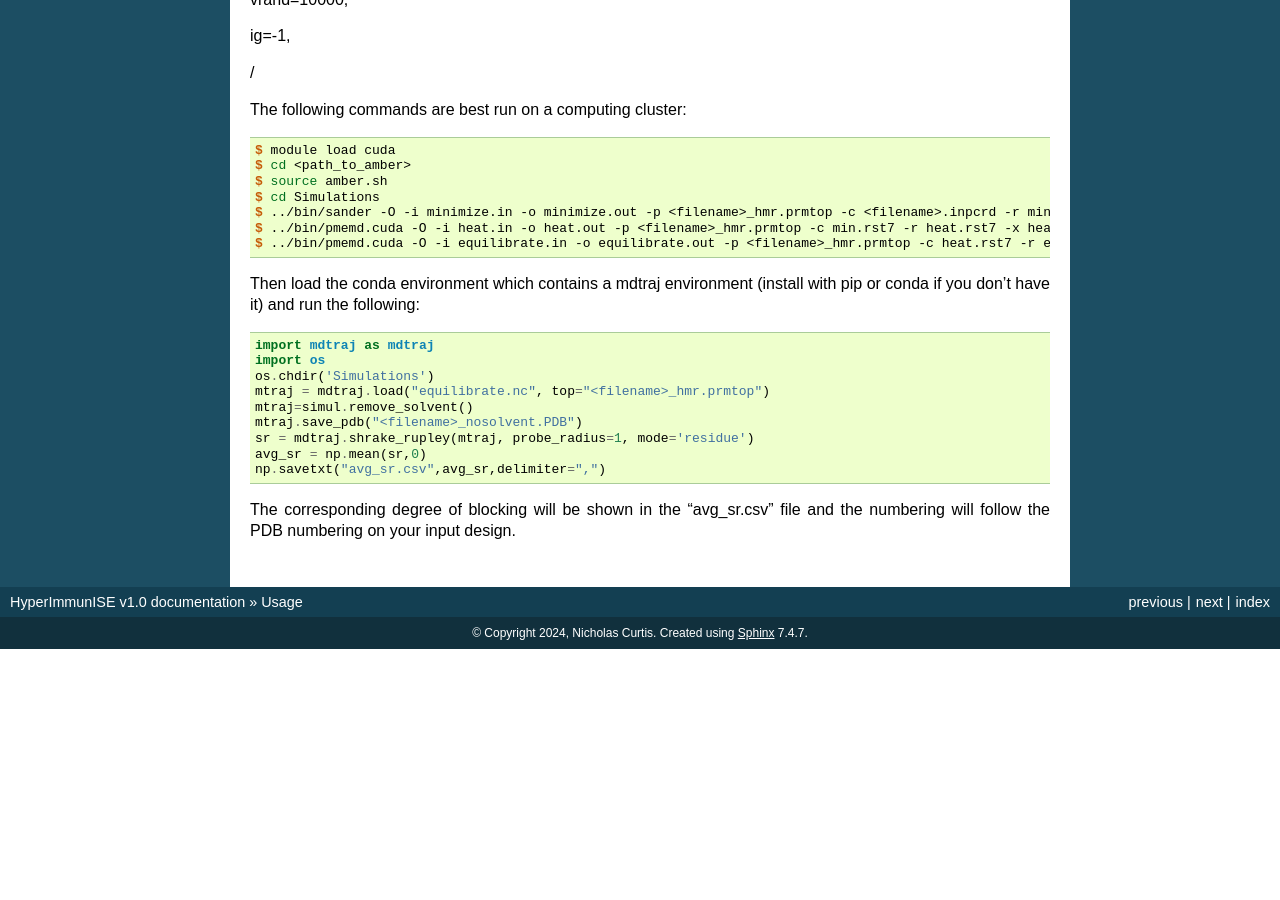
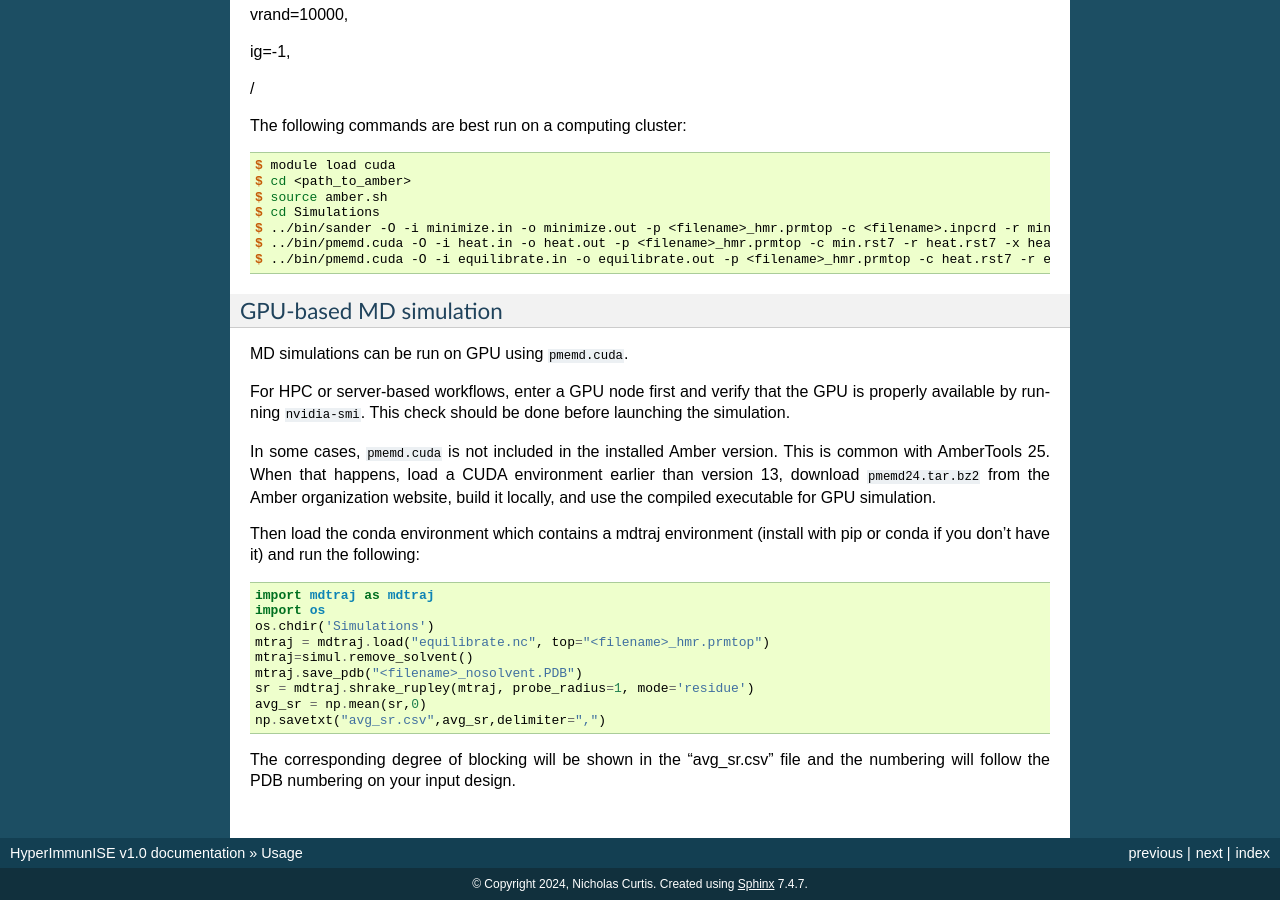
Before and after one commit to Jiwon-Lee-Lab/HyperImmunISE, a Sphinx documentation site: the page built from docs/usage.rst, in a window 1280 px wide and 900 px high, scrolled down 5893 px. Built offline with Sphinx 7.4.7, drawn with Linux system fonts in a browser that asks for light colours; before the commit the page ends 6542 px from its top, so only the background shows below that; some of the changed text lies outside the part shown.

```diff
--- a/docs/usage.rst
+++ b/docs/usage.rst
@@ -335,6 +336,15 @@ The following commands are best run on a computing cluster:
   $ ../bin/pmemd.cuda -O -i heat.in -o heat.out -p <filename>_hmr.prmtop -c min.rst7 -r heat.rst7 -x heat.nc
   $ ../bin/pmemd.cuda -O -i equilibrate.in -o equilibrate.out -p <filename>_hmr.prmtop -c heat.rst7 -r equilibrate.rst7 -x equilibrate.nc
 
+GPU-based MD simulation
+~~~~~~~~~~~~~~~~~~~~~~~
+
+MD simulations can be run on GPU using ``pmemd.cuda``.
+
+For HPC or server-based workflows, enter a GPU node first and verify that the GPU is properly available by running ``nvidia-smi``. This check should be done before launching the simulation.
+
+In some cases, ``pmemd.cuda`` is not included in the installed Amber version. This is common with AmberTools 25. When that happens, load a CUDA environment earlier than version 13, download ``pmemd24.tar.bz2`` from the Amber organization website, build it locally, and use the compiled executable for GPU simulation.
+
 Then load the conda environment which contains a mdtraj environment (install with pip or conda if you don't have it) and run the following:
 
 .. code-block:: python
```
Also changed, not shown: other parts of docs/usage.rst (+1 -0 lines).
